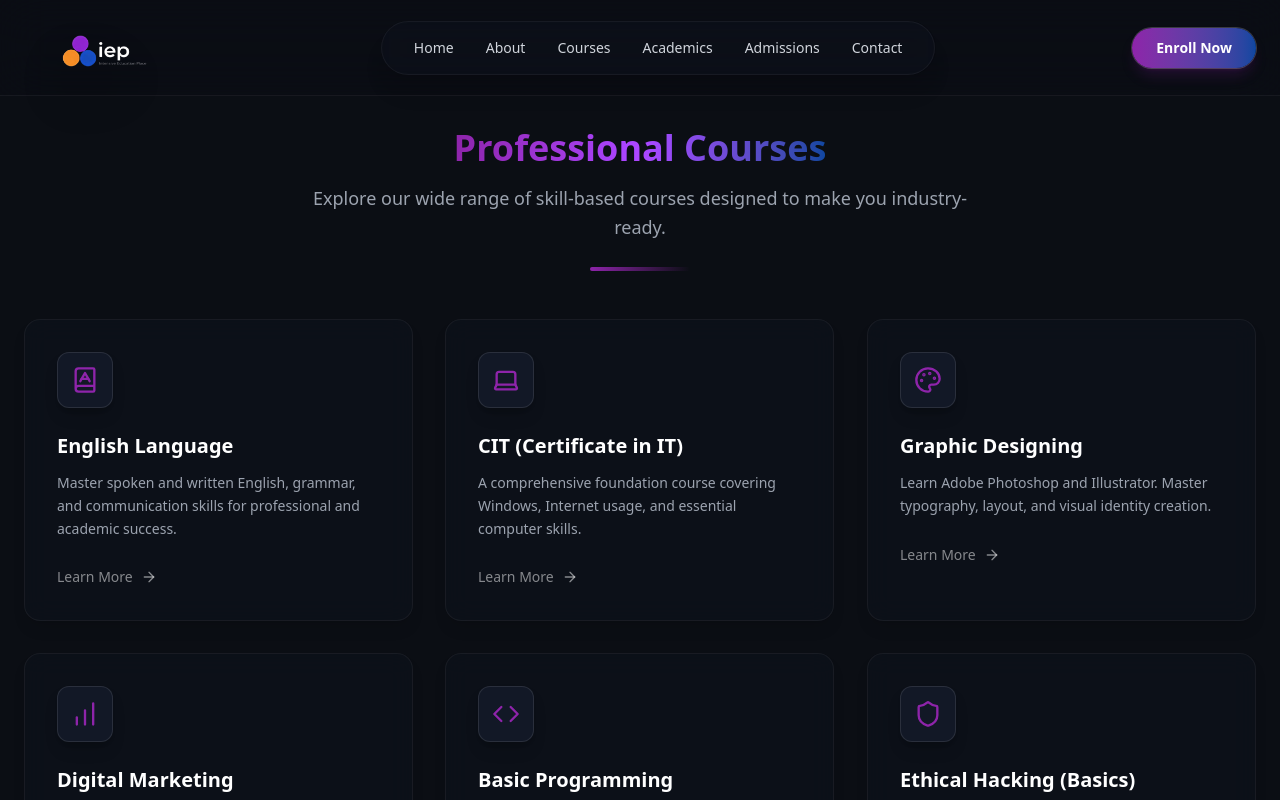
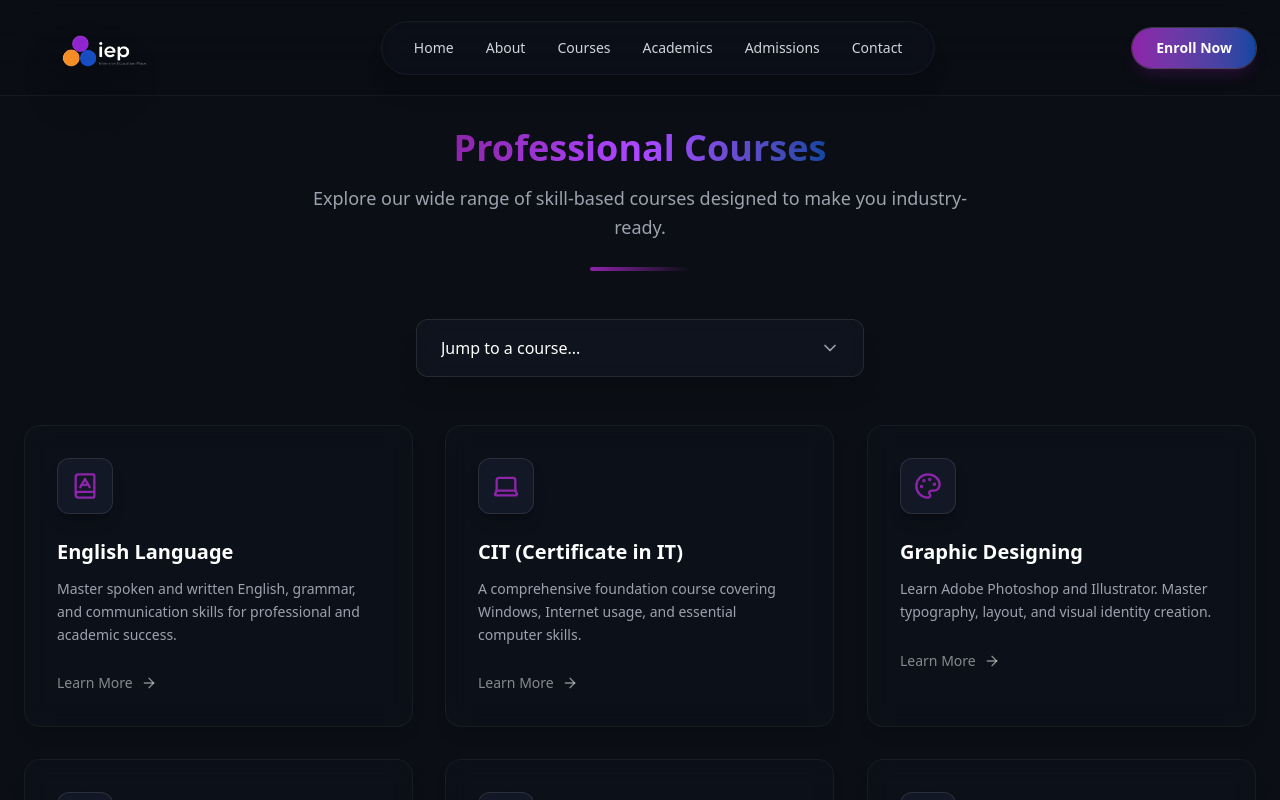
Before and after one commit to hadeedhussainmemon/IEP-Intensive-Education-Place, a Next.js app: page /courses in a window 1280 px wide. Shown: the top 800 px of the page. Built offline with nearby package versions, Linux system fonts and the light colour scheme.

Commit message:
feat: Introduce core Next.js layout with global styles, fonts, and metadata, and add a dedicated courses listing page.

```diff
--- a/app/courses/page.tsx
+++ b/app/courses/page.tsx
@@ -19,6 +19,31 @@ export default function CoursesPage() {
                     centered={true}
                 />
 
+                {/* Course Jump Dropdown */}
+                <div className="max-w-md mx-auto mb-12 relative z-20">
+                    <div className="relative">
+                        <select
+                            onChange={(e) => {
+                                if (e.target.value) {
+                                    window.location.href = `/courses/${e.target.value}`;
+                                }
+                            }}
+                            className="w-full px-6 py-4 bg-surface/50 border border-white/10 rounded-xl appearance-none text-white focus:outline-none focus:border-primary/50 focus:ring-1 focus:ring-primary/50 transition-all cursor-pointer backdrop-blur-sm shadow-xl"
+                            defaultValue=""
+                        >
+                            <option value="" disabled>Jump to a course...</option>
+                            {courses.map((course) => (
+                                <option key={course.id} value={course.slug} className="bg-surface text-white py-2">
+                                    {course.title}
+                                </option>
+                            ))}
+                        </select>
+                        <div className="absolute right-6 top-1/2 -translate-y-1/2 pointer-events-none text-muted">
+                            <svg xmlns="http://www.w3.org/2000/svg" width="20" height="20" viewBox="0 0 24 24" fill="none" stroke="currentColor" strokeWidth="2" strokeLinecap="round" strokeLinejoin="round"><path d="m6 9 6 6 6-6" /></svg>
+                        </div>
+                    </div>
+                </div>
+
                 <div className="grid md:grid-cols-2 lg:grid-cols-3 gap-8 mb-20">
                     {courses.map((course, index) => (
                         <CourseCard
--- a/app/layout.tsx
+++ b/app/layout.tsx
@@ -31,6 +31,32 @@ export default function RootLayout({
       <body
         className={`${inter.variable} ${poppins.variable} antialiased font-sans bg-background text-foreground selection:bg-primary selection:text-white`}
       >
+        <script
+          type="application/ld+json"
+          dangerouslySetInnerHTML={{
+            __html: JSON.stringify({
+              "@context": "https://schema.org",
+              "@type": "EducationalOrganization",
+              "name": "IEP – Intensive Education Place",
+              "url": "https://iep.edu.pk",
+              "logo": "https://iep.edu.pk/logo.png",
+              "founder": {
+                "@type": "Person",
+                "name": "Sir Zafar"
+              },
+              "address": {
+                "@type": "PostalAddress",
+                "streetAddress": "Shah Faisal, Near Cadio, Colony no 3",
+                "addressLocality": "Karachi",
+                "addressCountry": "PK"
+              },
+              "sameAs": [
+                "https://instagram.com/intensive_education_place",
+                "https://facebook.com/intensiveeducationplace"
+              ]
+            })
+          }}
+        />
         {children}
       </body>
     </html>
```
